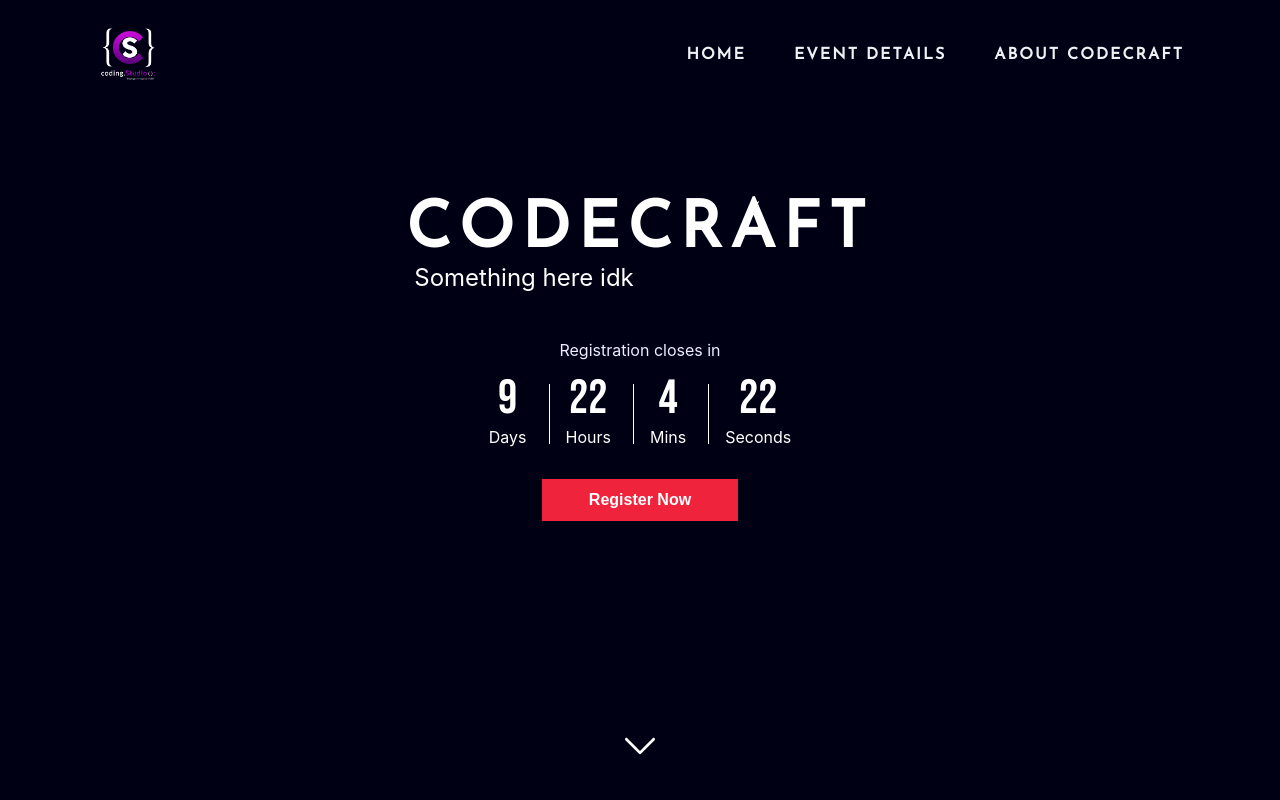
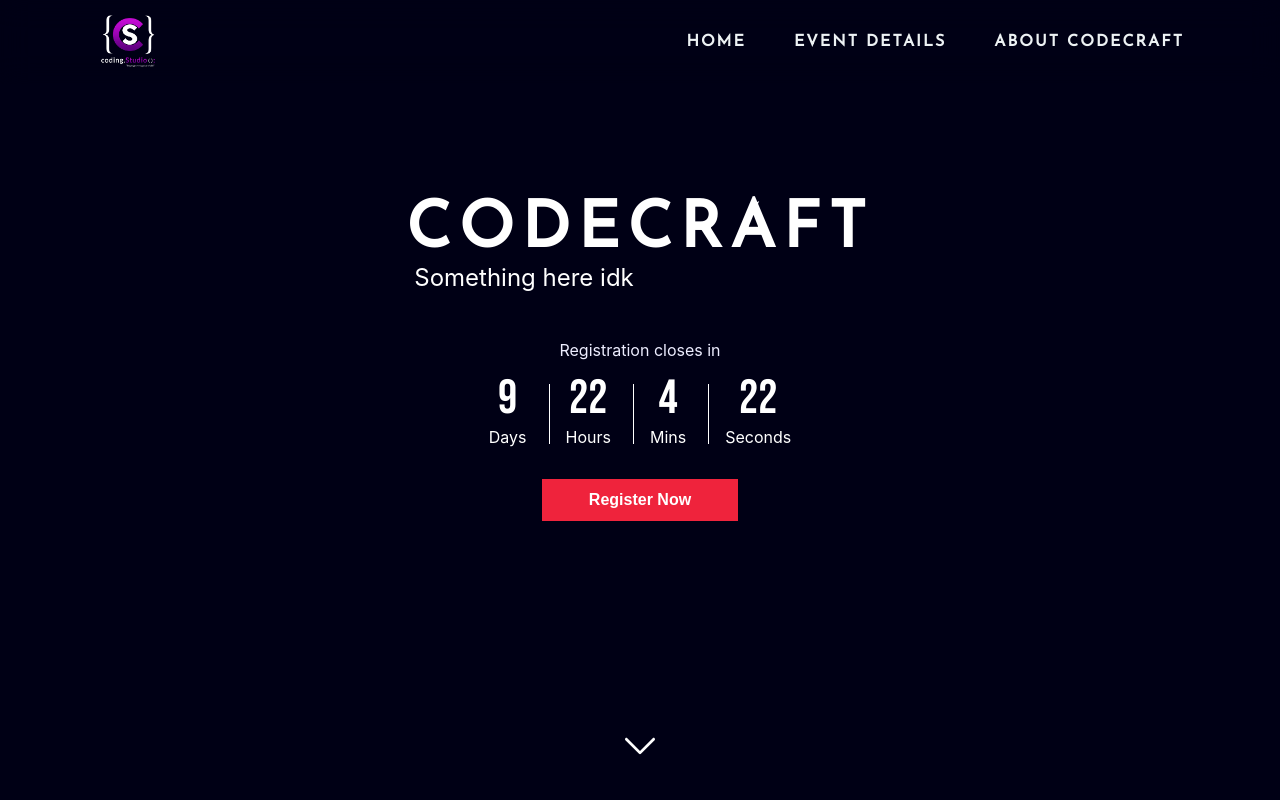
Before and after one commit to Revantark/CodeCraft, a React (Create React App) app: page / in a window 1280 px wide. Shown: the top 800 px of the page. Built offline with nearby package versions, Linux system fonts and the light colour scheme.

Commit message:
Reduce padding in navbar

```diff
--- a/src/Components/home/navbar.css
+++ b/src/Components/home/navbar.css
@@ -4,15 +4,15 @@
     position: fixed;
     grid-template-columns: 1fr 1fr;
     width: 100vw;
-    backdrop-filter: blur(17px);
+    backdrop-filter: blur(15px);
     /* background-color: transparent; */
     color: var(--txt-color);
     z-index: 1;
 
     font-size: 1rem;
     font-weight: bold;
-    padding-top: 1.325rem;
-    padding-bottom: 1rem;
+    padding-top: 0.5rem;
+    padding-bottom: 0.5rem;
 }
 .logo{
     justify-self: start;
```
